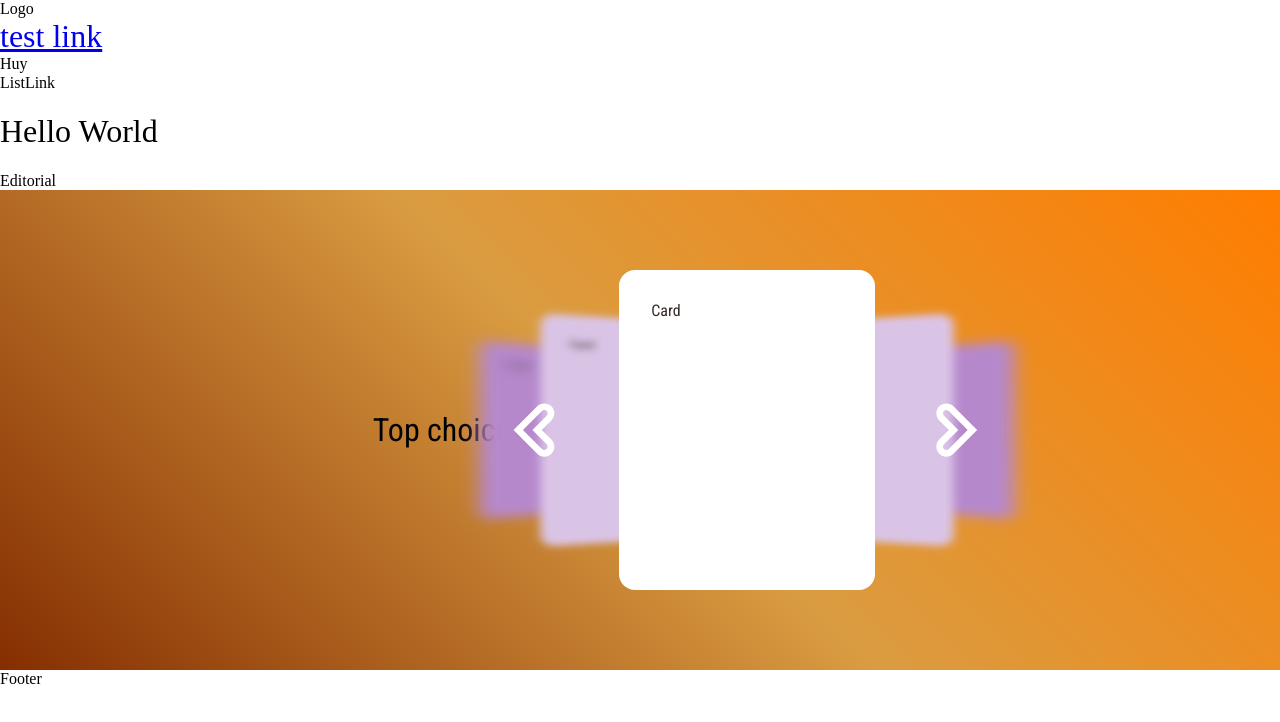
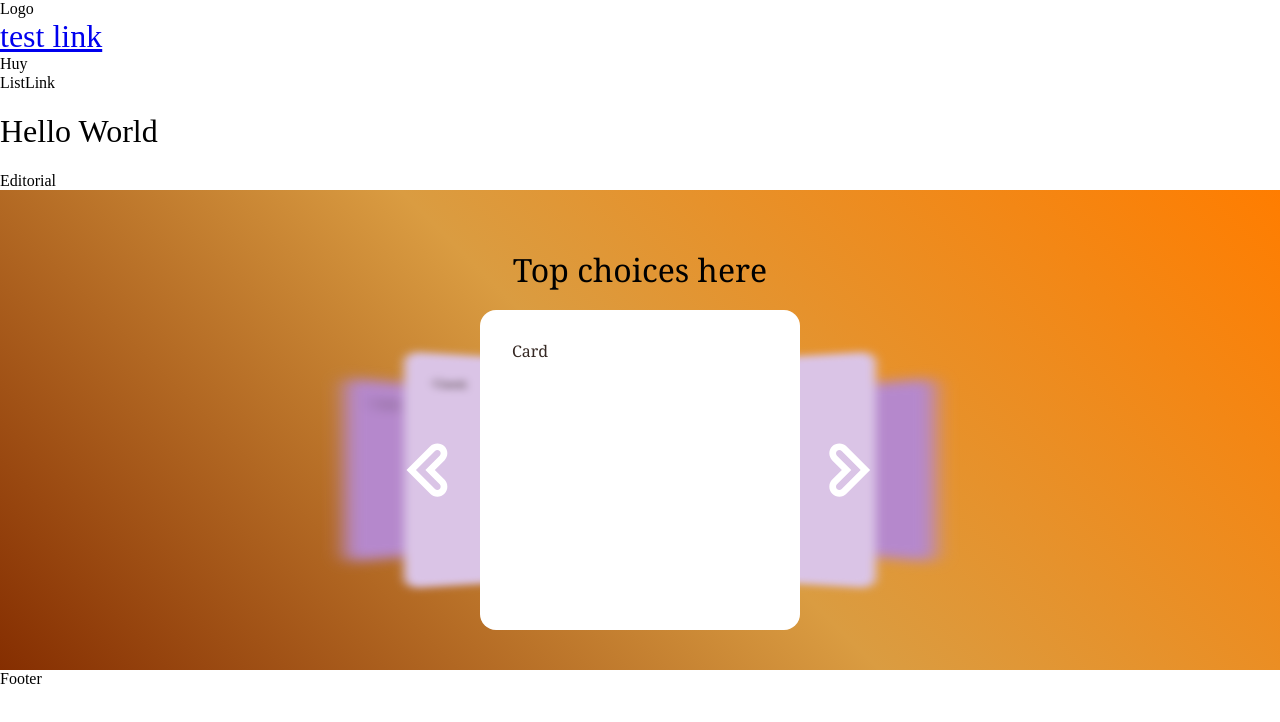
Before and after one commit to WildCodeSchool/2022-09-JS-Paris-project-2-TheSupremesBarmaids, a React (Vite) app in the folder frontend/: page / in a window 1280 px wide. Shown: the top 722 px of the page. Built offline with nearby package versions, Linux system fonts and the light colour scheme; a web font is replaced by a local one.

Commit message:
modifier top css

```diff
--- a/frontend/src/Styles/App.css
+++ b/frontend/src/Styles/App.css
@@ -306,11 +306,12 @@ a {
   width: 100vw;
   height: 30rem;
   display: flex;
+  flex-direction: column;
+  justify-content: center;
   align-items: center;
-  justify-content: center;
   overflow: hidden;
   background-image: linear-gradient(45deg, #852e01, #da9c41, #ff7d00);
-  font-family: "Roboto Condensed", Arial, Helvetica, sans-serif;
+  font-family: "Nickainley", Georgia, Helvetica, sans-serif;
 }
 
 .carousel {
@@ -323,8 +324,7 @@ a {
 
 .card-container {
   position: absolute;
-  margin-left: 2rem;
-  width: 80%;
+  width: 100%;
   height: 100%;
   transform: rotateY(calc(var(--offset) * 50deg)) scaleY(calc(1 + var(--abs-offset) * -0.4)) translateZ(calc(var(--abs-offset) * -30rem)) translateX(calc(var(--direction) * -5rem));
   filter: blur(calc(var(--abs-offset) * 1rem));
--- a/frontend/src/Styles/objects/_top.scss
+++ b/frontend/src/Styles/objects/_top.scss
@@ -2,11 +2,12 @@
   width: 100vw;
   height: 30rem;
   display: flex;
+  flex-direction: column;
+  justify-content: center;
   align-items: center;
-  justify-content: center;
   overflow: hidden;
   background-image: linear-gradient(45deg, $colorLeather, $colorCinnamon, $colorCointreau);
-  font-family: $fontText;
+  font-family: $fontTitle;
 
 }
 .carousel {
@@ -19,8 +20,7 @@
 
   .card-container {
     position: absolute;
-    margin-left: 2rem;
-    width: 80%;
+    width: 100%;
     height: 100%;
     transform:
       rotateY(calc(var(--offset) * 50deg))
```
Also changed, not shown: 1 other file (tests, documents, lock files or other folders).
